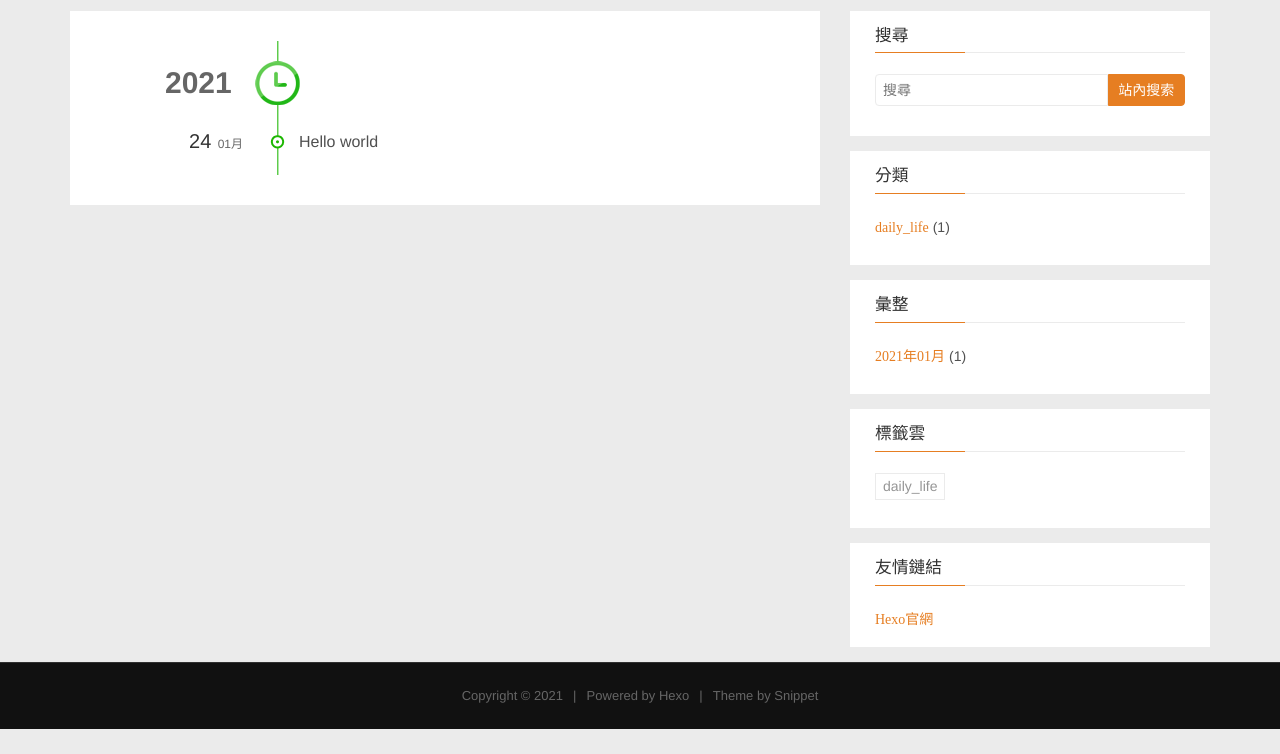
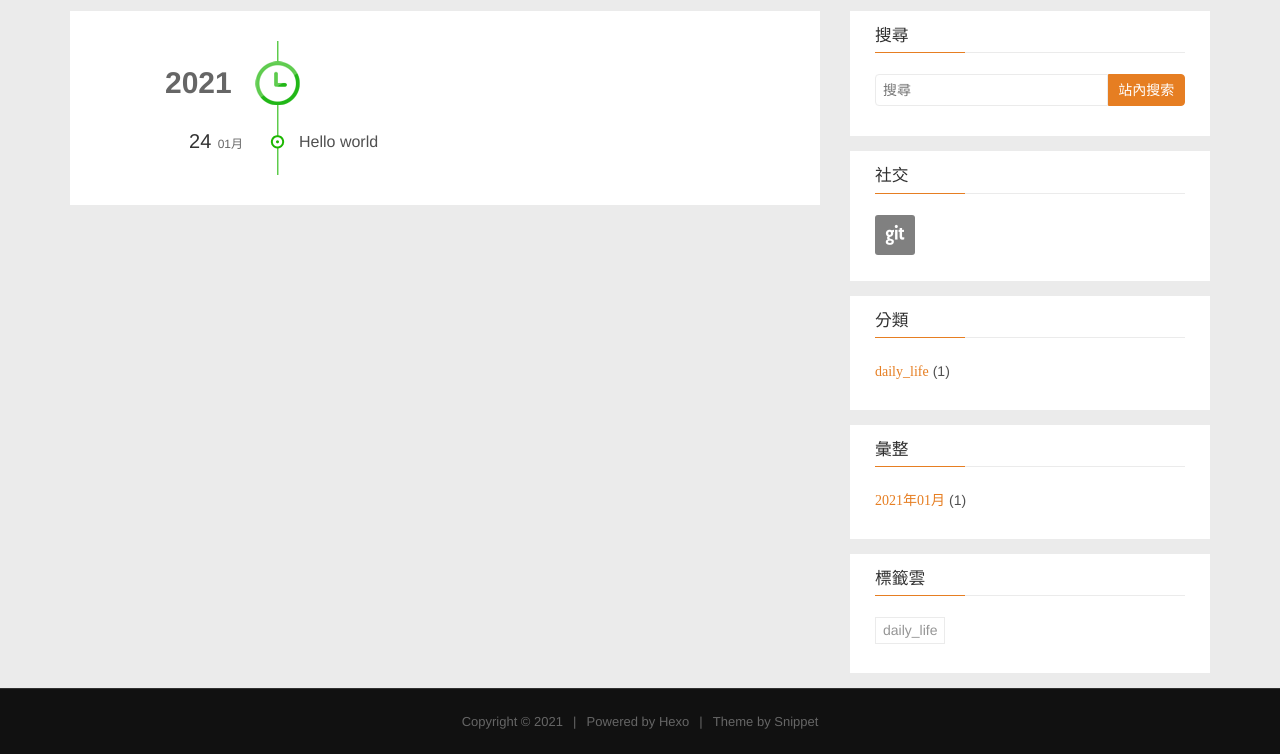
Before and after one commit to Benjamin-s-life/benjamin-s-life.github.io, a plain HTML site: page archives/2021/01/index.html in a window 1280 px wide. Shown: the part 249-1003 px from the top of the page. Before the commit the page ends 978 px from the top, so only its background shows below. Drawn offline with Linux system fonts and the light colour scheme.

Commit message:
Site updated: 2021-01-29 18:04:29

```diff
--- a/archives/2021/01/index.html
+++ b/archives/2021/01/index.html
@@ -216,6 +216,21 @@
 
 <div class="widget">
     <h3 class="title">
+        社交
+    </h3>
+    <div class="content social">
+
+        <a href="https://benjamin-s-life.github.io/" rel="external nofollow" title="Github" target="_blank">
+            <i class="git fa fa-git"></i>
+        </a>
+
+    </div>
+</div>
+
+
+
+<div class="widget">
+    <h3 class="title">
         分類
     </h3>
     <ul class="category-list"><li class="category-list-item"><a class="category-list-link" href="/categories/daily-life/"><i class="fa" aria-hidden="true">daily_life</i></a><span class="category-list-count">1</span></li></ul>
@@ -239,20 +254,6 @@
     <div class="content tag-cloud">
 
         <a href="/tags/daily-life/" style="font-size: 10px;">daily_life</a>
-
-    </div>
-</div>
-
-
-
-<div class="widget">
-    <h3 class="title">
-        友情鏈結
-    </h3>
-    <div class="content friends-link">
-
-        <a href="https://hexo.io/zh-tw/" class="fa" target="_blank">
-            Hexo官網</a>
 
     </div>
 </div>
```
Also changed, not shown: archives/2021/index.html (+15 -14 lines), archives/index.html (+15 -14 lines), categories/daily-life/index.html (+15 -14 lines), content.json (+1 -1 lines), index.html (+15 -14 lines), tags/daily-life/index.html (+15 -14 lines), 分類/index.html (+15 -14 lines), 標籤/index.html (+15 -14 lines), 聯絡我/index.html (+15 -14 lines), 關於/index.html (+15 -14 lines).
